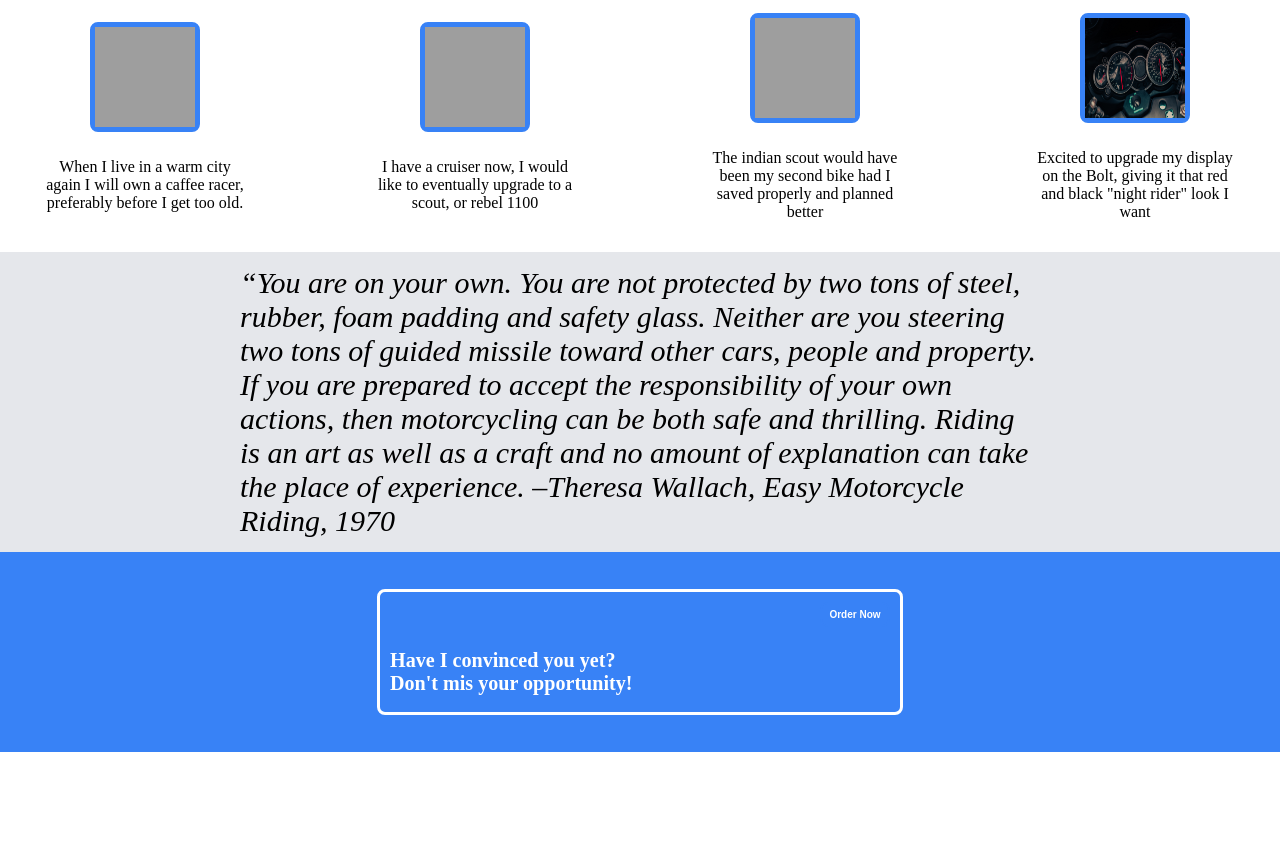
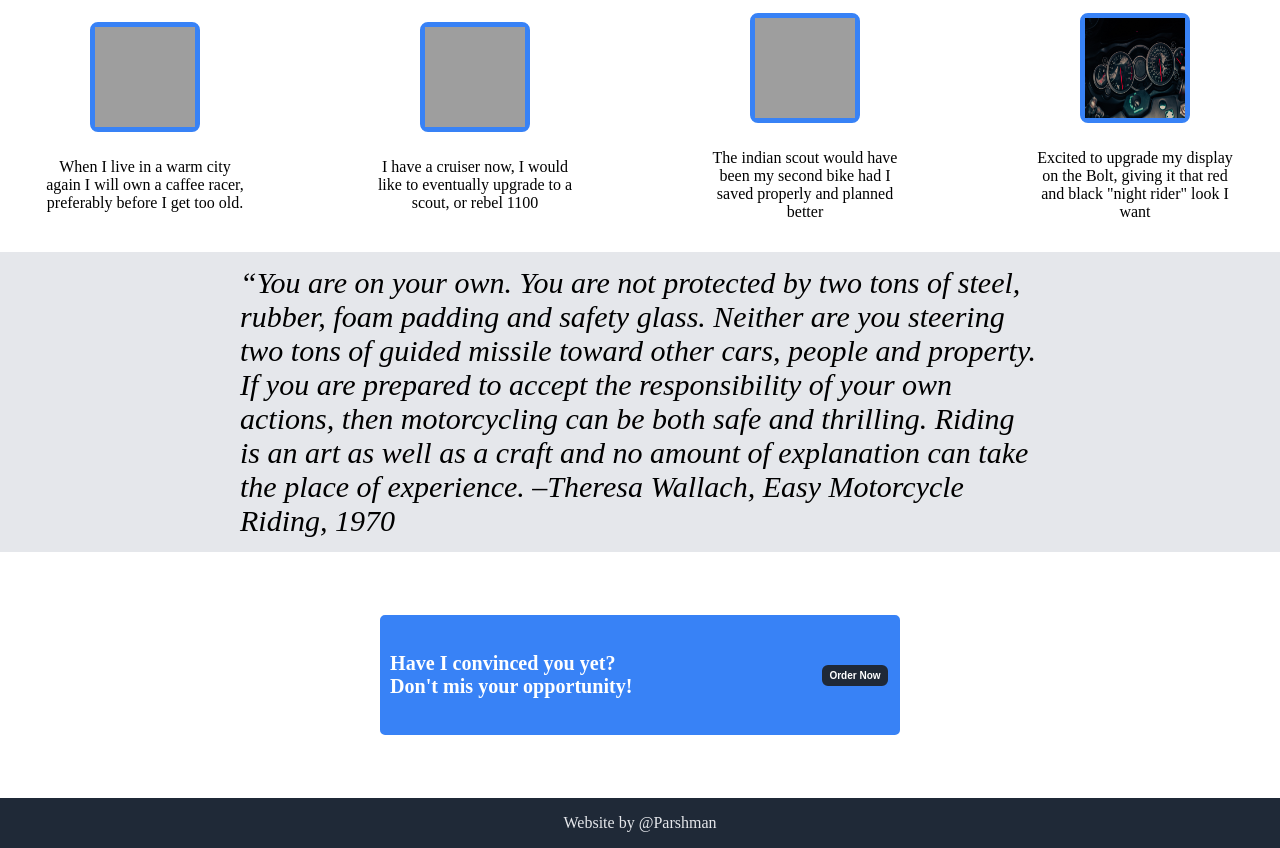
Before and after one commit to DavisDsam/Landing-page, a plain HTML site: page index.html in a window 1280 px wide. Shown: the part 519-1367 px from the top of the page. Before the commit the page ends 1271 px from the top, so only its background shows below. Drawn offline with Linux system fonts and the light colour scheme; grey boxes are pictures that could not be loaded.

Commit message:
completed footer

```diff
--- a/index.html
+++ b/index.html
@@ -59,10 +59,12 @@
             <div class="words"><h6> Have I convinced you yet? <br> Don't mis your opportunity!</h6></div>
             <div class="button"><button type="button">Order Now</button></div>
         </div>
+    </div>
+</div>
 
-
-
-
+<div class="footer">
+    <div class="footer-cont">
+        <div class="credit"><p>Website by @Parshman</p></div>
     </div>
 </div>
     </body>
--- a/style.css
+++ b/style.css
@@ -1,4 +1,4 @@
-body {width:100%; height: 100%; margin: 0; padding: 0%;}
+body {display: flex; flex-direction:column; width:100%; height: 100%; margin: 0; padding: 0%;}
 .section {display: flex; margin-bottom: 50px; justify-content: center;}
 
 .header {display: flex; justify-content: space-between; margin: 0px 220px 0px 220px;}
@@ -14,7 +14,7 @@ button {font-size: 10px; padding: 10px; height: 25px; width: 70px;}
 #blurb { font-size: 18px; color: white; margin: 0; padding: 0;}
 #blurb p {font-size: 18px;}
 
-button {background-color: #3882F6; font-weight:bold; color: white; padding:3px;
+button {background-color: #1F2937; font-weight:bold; color: white; padding:3px;
 border-radius: 8px; border-color: #3882F6; border-style: solid;}
 
 
@@ -50,16 +50,19 @@ a:active { text-decoration: none; }
 
 /*section four code*/
 
-.container{display: flex;
-justify-content: center;
-align-items: center;
-height: 200px;
-width: 100%; background-color: #3882F6;}
+.section-4 {display: flex; justify-content: center; padding: 50px;}
 
 .CTA { display: flex; justify-content: space-between;
- border: solid white; border-radius: 8px;
- height: 100px; width: 500px; background-color: #3882F6;
-margin: 10px; padding: 10px;}
+    border: solid white; border-radius: 8px;
+    height: 100px; width: 500px; background-color: #3882F6;
+   margin: 10px; padding: 10px; align-items:center;}
 
-.words {display: flex; flex-direction: column; margin: 0px; padding: 0px; color: white;
-font-size: 30px; font-style: normal;}
+.words {margin: 0px; padding: 0px; color: white;
+font-size: 30px; font-style: normal;
+justify-content: flex-start;}
+
+/*footer code */
+
+.footer {display: flex;
+justify-content: center; align-items: center;
+background-color: #1F2937; color: #E5E7EB;}
```
